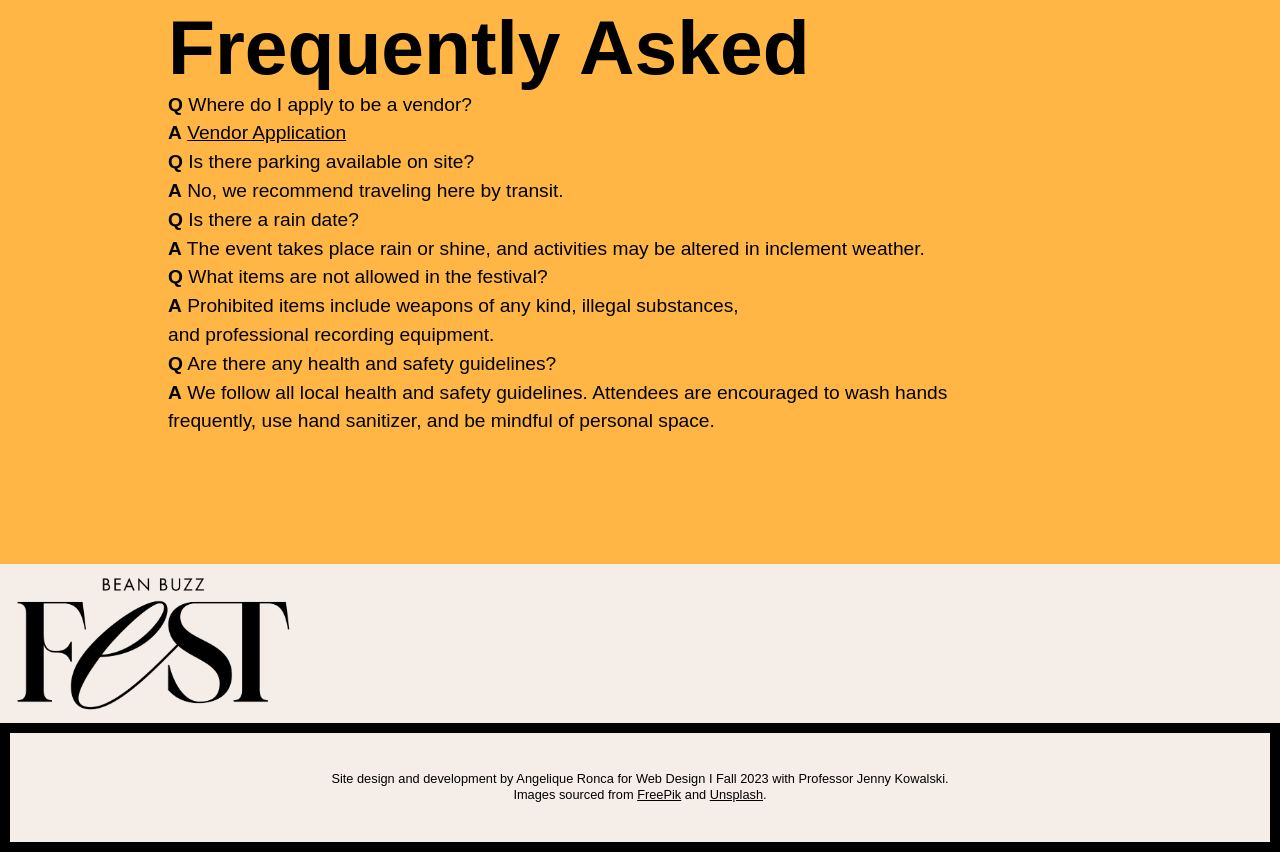
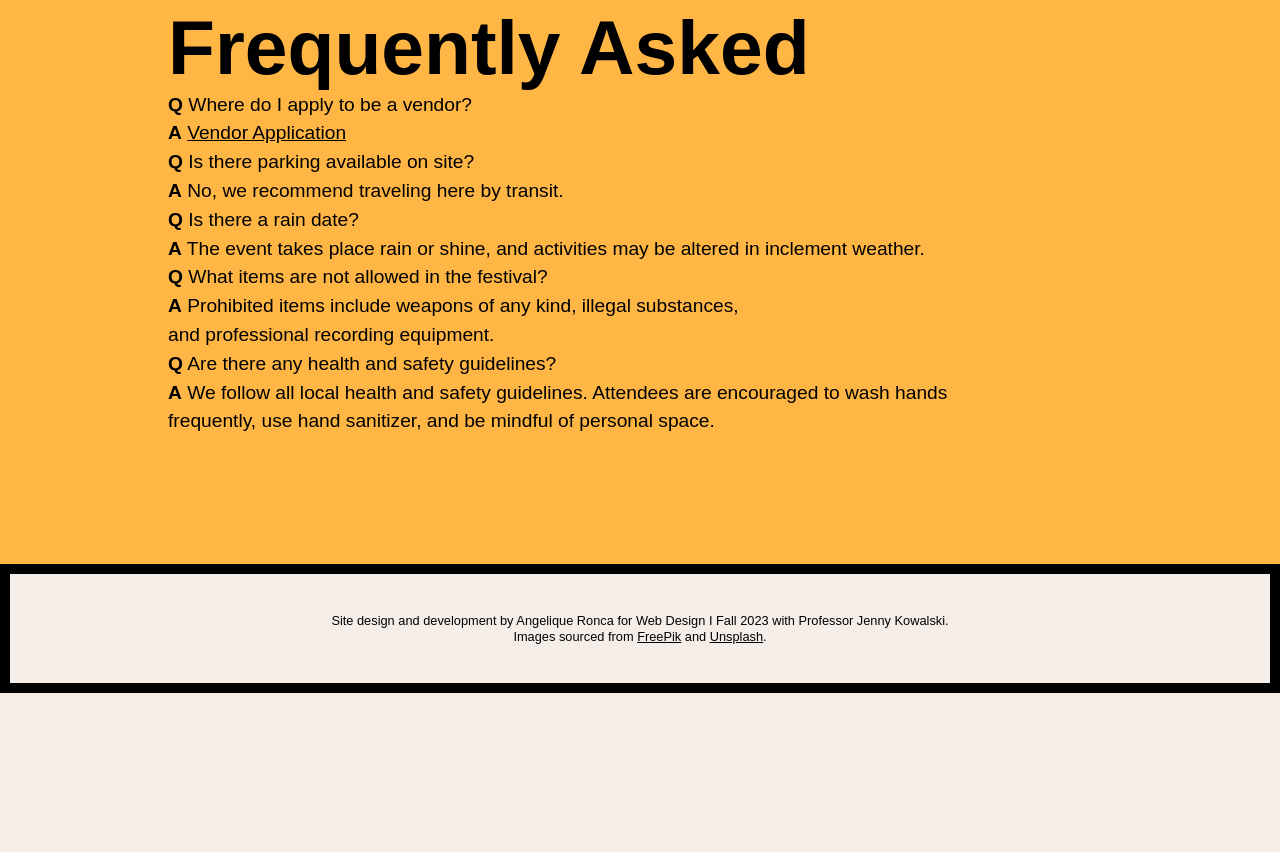
Before and after one commit to Lehigh-University-Design/event-website-angeliqueronca, a plain HTML site: page index.html in a window 1280 px wide. Shown: the part 3489-4341 px from the top of the page. After the commit the page ends 4182 px from the top, so only its background shows below. Drawn offline with Linux system fonts and the light colour scheme; files whose address does not match are found by name; a web font is replaced by a local one.

Commit message:
Update index.html
Removed footer image.

```diff
--- a/index.html
+++ b/index.html
@@ -134,7 +134,6 @@
     </main>
 
     <footer>
-        <img src="/Users/angieronca/Desktop/BeanBuzLogo.png" class="my-image">
     <div class="border cite">
         <p> Site design and development by Angelique Ronca for Web Design I Fall 2023 with Professor Jenny Kowalski. <br>Images sourced from <u>FreePik</u> and <u>Unsplash</u>.</p>
     </div>
```
